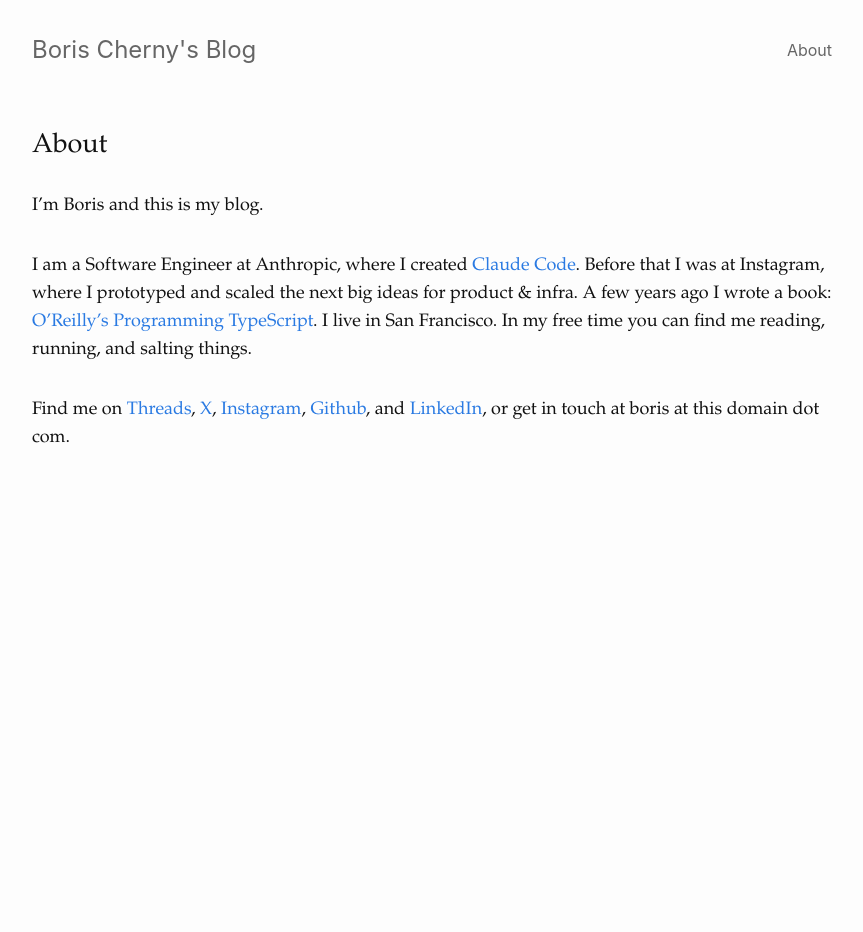
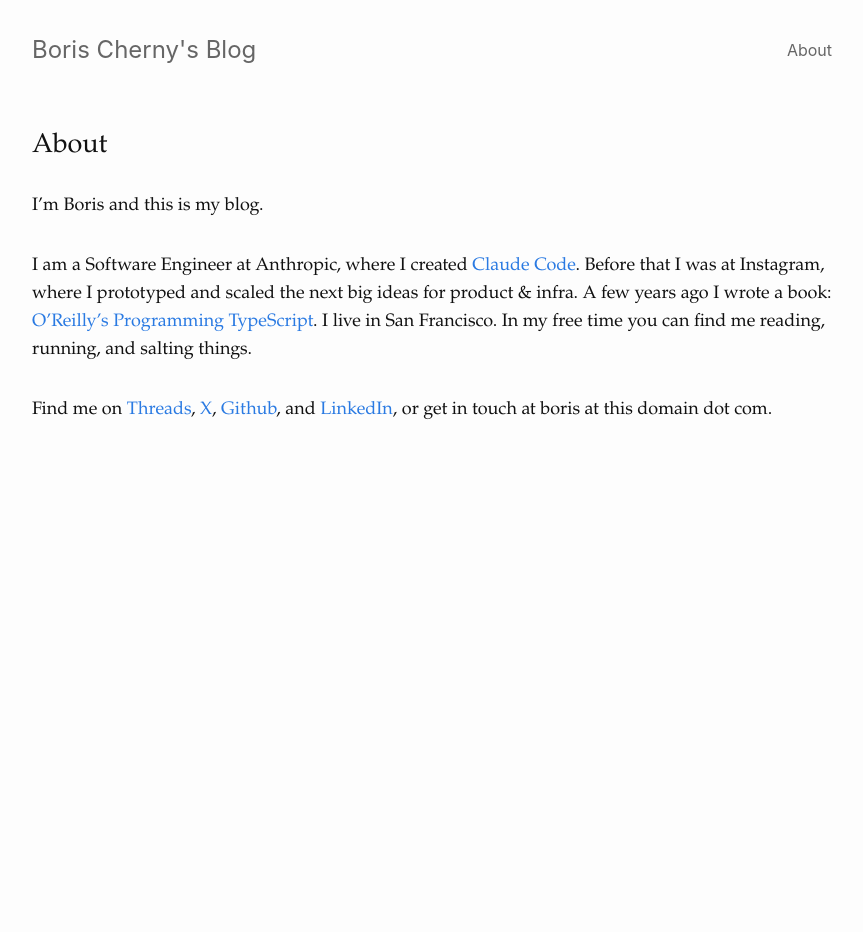
Before and after one commit to bcherny/bcherny.github.io, a Jekyll site: the page built from about.md, in a window 1280 px wide. Shown: the whole page, without its empty margins (208-1071 px from the left). Built offline with Jekyll 4.4.1, drawn with Linux system fonts in a browser that asks for light colours.

Commit message:
Remove Instagram from contact links

```diff
--- a/about.md
+++ b/about.md
@@ -8,4 +8,4 @@ I'm Boris and this is my blog.
 
 I am a Software Engineer at Anthropic, where I created [Claude Code](https://claude.com/product/claude-code). Before that I was at Instagram, where I prototyped and scaled the next big ideas for product & infra. A few years ago I wrote a book: [O'Reilly's Programming TypeScript](https://amazon.com/Programming-TypeScript-Making-JavaScript-Applications/dp/1492037656). I live in San Francisco. In my free time you can find me reading, running, and salting things.
 
-Find me on [Threads](https://www.threads.net/@boris_cherny), [X](https://x.com/bcherny), [Instagram](https://www.instagram.com/b.cherny/), [Github](https://github.com/bcherny), and [LinkedIn](https://www.linkedin.com/in/bcherny), or get in touch at boris at this domain dot com.
+Find me on [Threads](https://www.threads.net/@boris_cherny), [X](https://x.com/bcherny), [Github](https://github.com/bcherny), and [LinkedIn](https://www.linkedin.com/in/bcherny), or get in touch at boris at this domain dot com.
```
